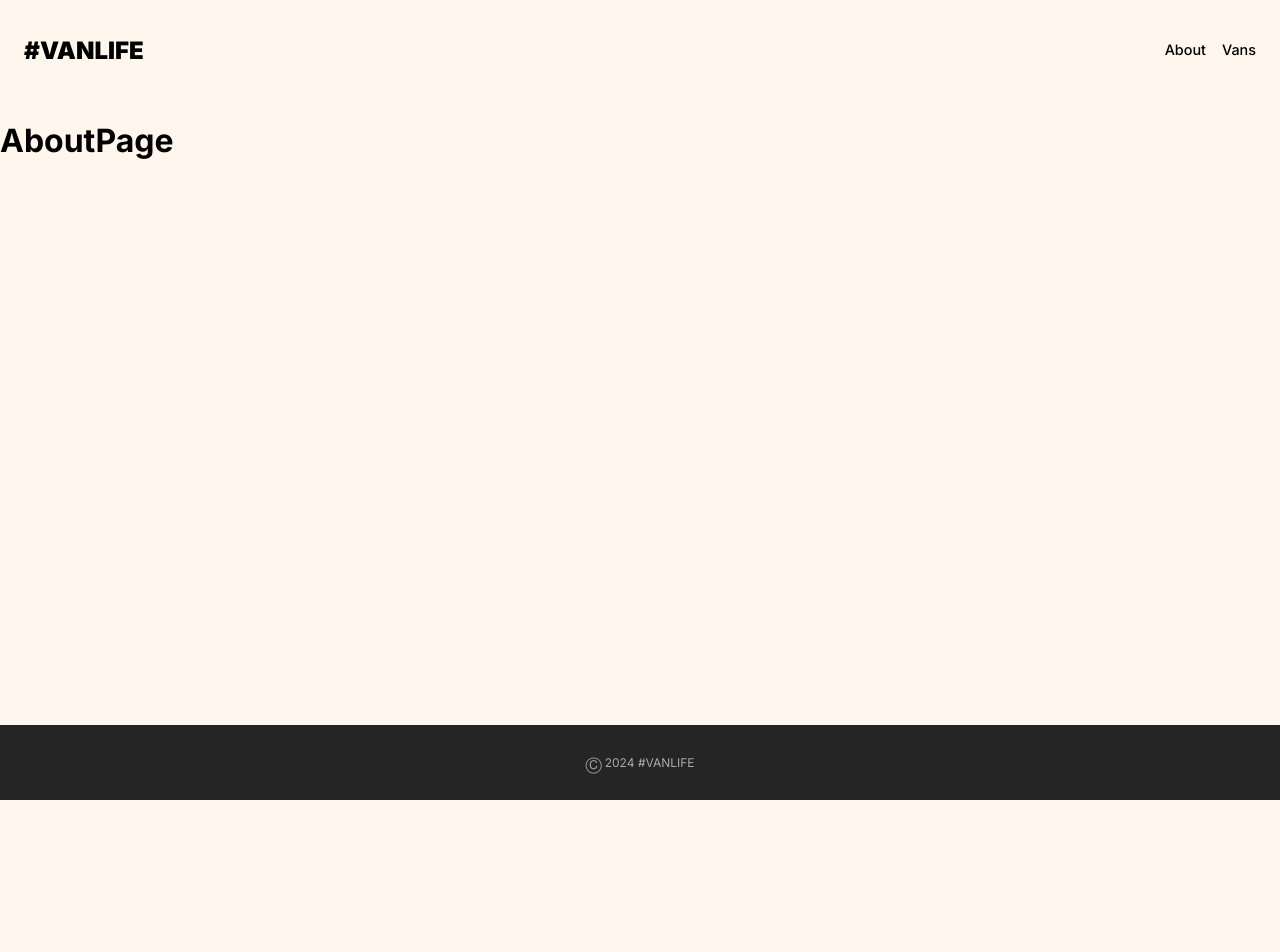
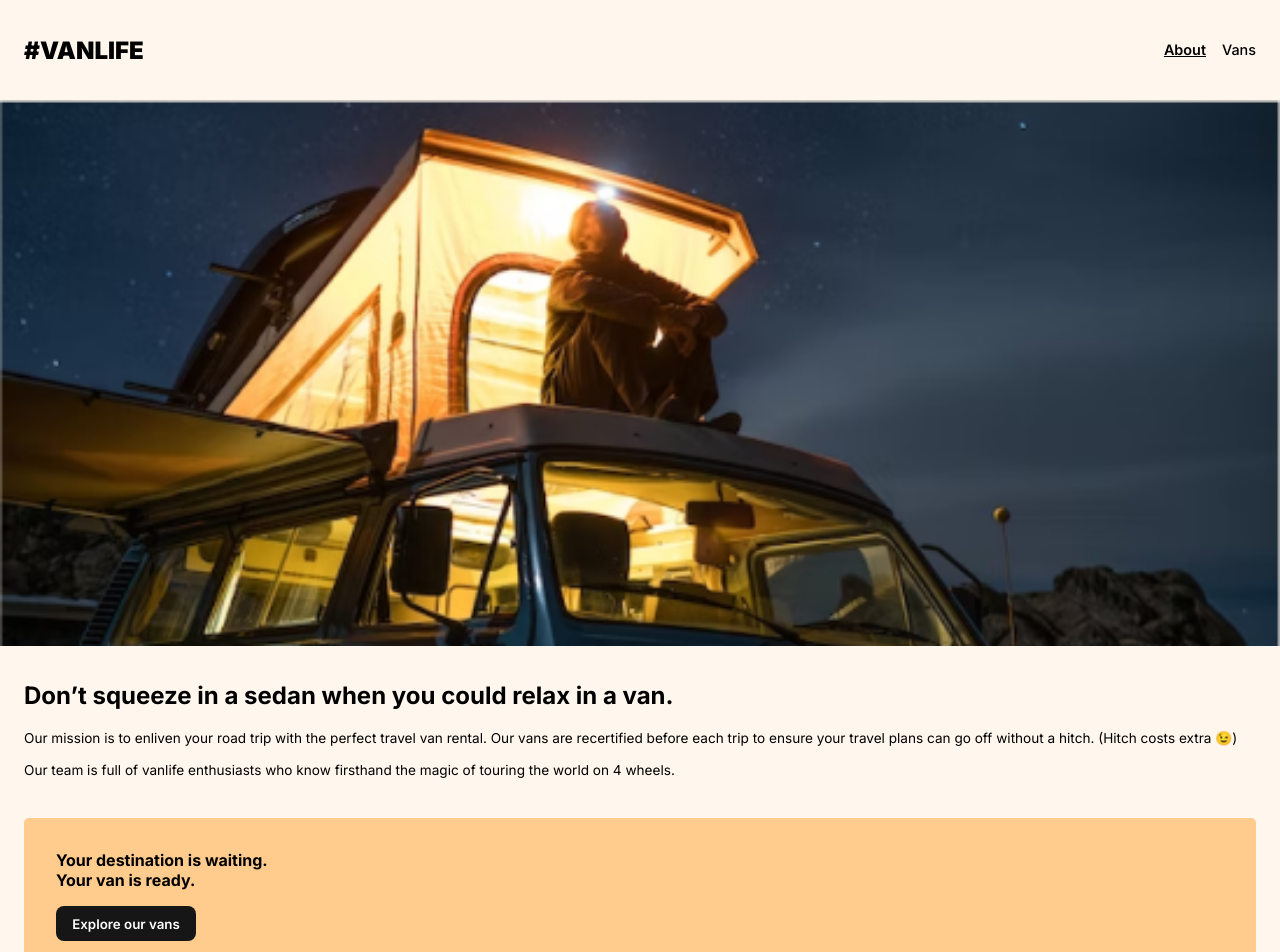
Before and after one commit to SOCRAMBLLE/van-life, a React (Vite) app: page /about in a window 1280 px wide. Shown: the top 952 px of the page. Before the commit the page ends 800 px from the top, so only its background shows below. Built offline with nearby package versions, Linux system fonts and the light colour scheme.

Commit message:
Added AboutPage

```diff
--- a/src/components/components.css
+++ b/src/components/components.css
@@ -39,7 +39,7 @@ nav a {
 }
 
 .footer {
-  position: fixed;
+  position: absolute;
   bottom: 0;
   width: 100%;
   background-color: #252525;
--- a/src/components/navbar.jsx
+++ b/src/components/navbar.jsx
@@ -1,31 +1,32 @@
-/* eslint-disable react/prop-types */
-import { Link } from "react-router-dom";
+import { Link, useLocation } from "react-router-dom";
+import { useEffect, useState } from "react";
 import "./components.css";
-import { useState } from "react";
 
 export default function Navbar() {
-  const [activePage, setActivePage] = useState("home");
+  const [actualPage, setActualPage] = useState("");
+
+  let location = useLocation();
+  useEffect(() => {
+    let path = location.pathname;
+    if (path.includes("about")) {
+      setActualPage("about");
+    } else if (path.includes("vans")) {
+      setActualPage("vans");
+    } else {
+      setActualPage("");
+    }
+  }, [location]);
 
   return (
     <nav>
       <div className="nav--brand">
-        <Link to="/" onClick={() => setActivePage("home")}>
-          #VANLIFE
-        </Link>
+        <Link to="/">#VANLIFE</Link>
       </div>
       <div className="nav--pages">
-        <Link
-          to="/about"
-          className={activePage == "about" ? "active" : ""}
-          onClick={() => setActivePage("about")}
-        >
+        <Link to="/about" className={actualPage == "about" ? "active" : ""}>
           About
         </Link>
-        <Link
-          to="/vans"
-          className={activePage == "vans" ? "active" : ""}
-          onClick={() => setActivePage("vans")}
-        >
+        <Link to="/vans" className={actualPage == "vans" ? "active" : ""}>
           Vans
         </Link>
       </div>
--- a/src/index.css
+++ b/src/index.css
@@ -8,13 +8,16 @@ body {
   overflow: hidden;
   position: relative;
   margin: 0;
-  width: 100svw;
+  padding-bottom: 75px;
+  width: 100%;
+  height: auto;
   min-height: 100svh;
-  height: auto;
   font-family: "Inter", sans-serif;
   display: flex;
   flex-direction: column;
   background-color: #fff7ed;
+  overflow-x: hidden;
+  overflow-y: auto;
 }
 
 .homepage--container {
@@ -48,3 +51,40 @@ body {
   border: none;
   font-family: "Inter", sans-serif;
 }
+
+.aboutpage--container {
+  display: flex;
+  flex-direction: column;
+}
+
+.aboutpage--container section {
+  padding: 1rem 1.5rem 3rem;
+}
+
+.aboutpage--container section p {
+  font-size: 0.85rem;
+}
+
+.aboutpage--buttoncontainer {
+  margin-top: 2.5rem;
+  padding: 2rem;
+  background-color: #ffcc8d;
+  display: flex;
+  flex-direction: column;
+  gap: 1rem;
+  border-radius: 5px;
+}
+.aboutpage--buttoncontainer * {
+  margin: 0;
+}
+
+.aboutpage--buttoncontainer a button {
+  width: 140px;
+  height: 35px;
+  border-radius: 8px;
+  border: black;
+  background-color: #161616;
+  color: white;
+  font-family: "Inter", sans-serif;
+  font-weight: 600;
+}
--- a/src/pages/about.jsx
+++ b/src/pages/about.jsx
@@ -1,3 +1,29 @@
+import { Link } from "react-router-dom";
+
 export default function About() {
-  return <h1>AboutPage</h1>;
+  return (
+    <main className="aboutpage--container">
+      <img className="aboutpage--headerimg" src="./images/about.png" />
+      <section>
+        <h2>Don’t squeeze in a sedan when you could relax in a van.</h2>
+        <p>
+          Our mission is to enliven your road trip with the perfect travel van
+          rental. Our vans are recertified before each trip to ensure your
+          travel plans can go off without a hitch. (Hitch costs extra 😉) <br />
+          <br />
+          Our team is full of vanlife enthusiasts who know firsthand the magic
+          of touring the world on 4 wheels.
+        </p>
+        <div className="aboutpage--buttoncontainer">
+          <h4>
+            Your destination is waiting. <br />
+            Your van is ready.
+          </h4>
+          <Link to="/vans">
+            <button>Explore our vans</button>
+          </Link>
+        </div>
+      </section>
+    </main>
+  );
 }
```
Also changed, not shown: src/App.jsx (+13 -0 lines).
